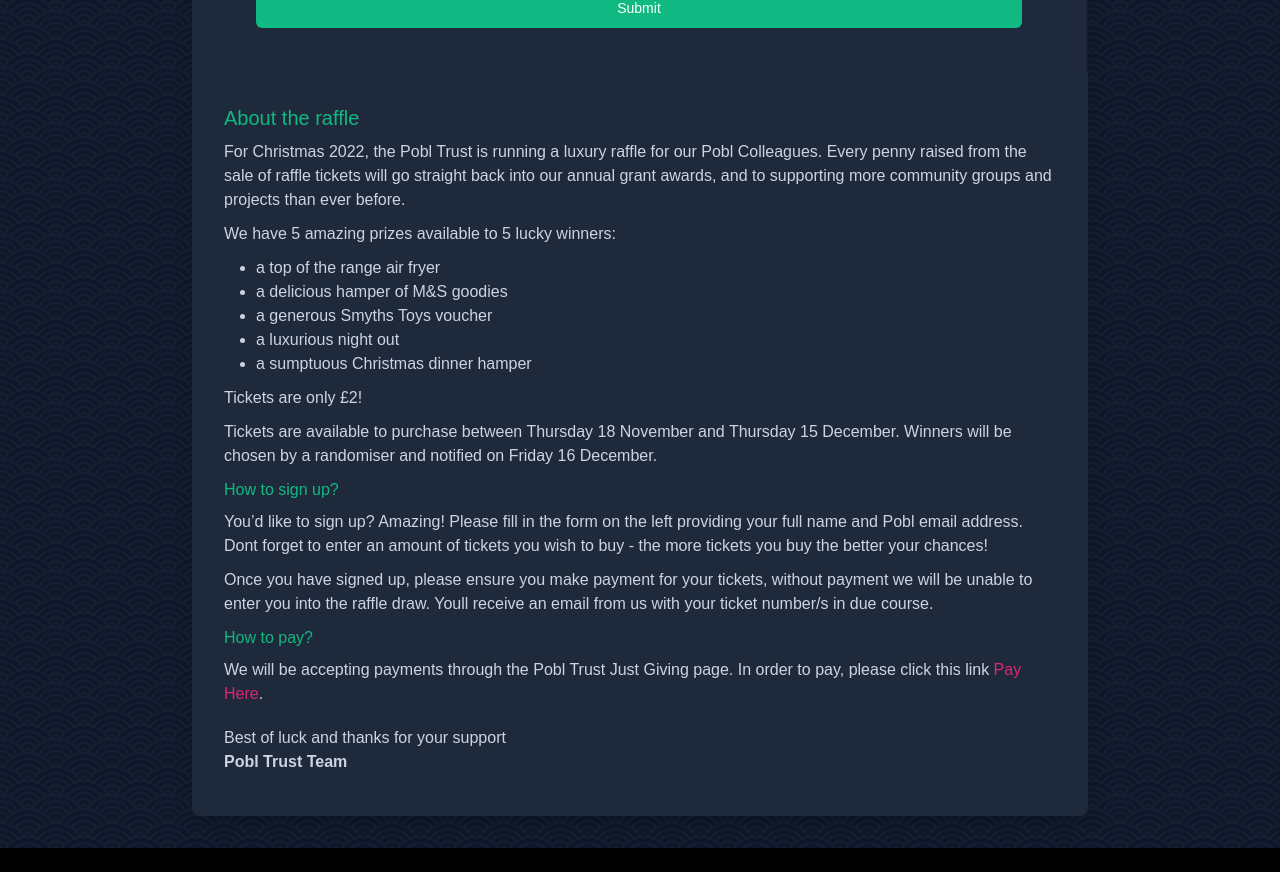
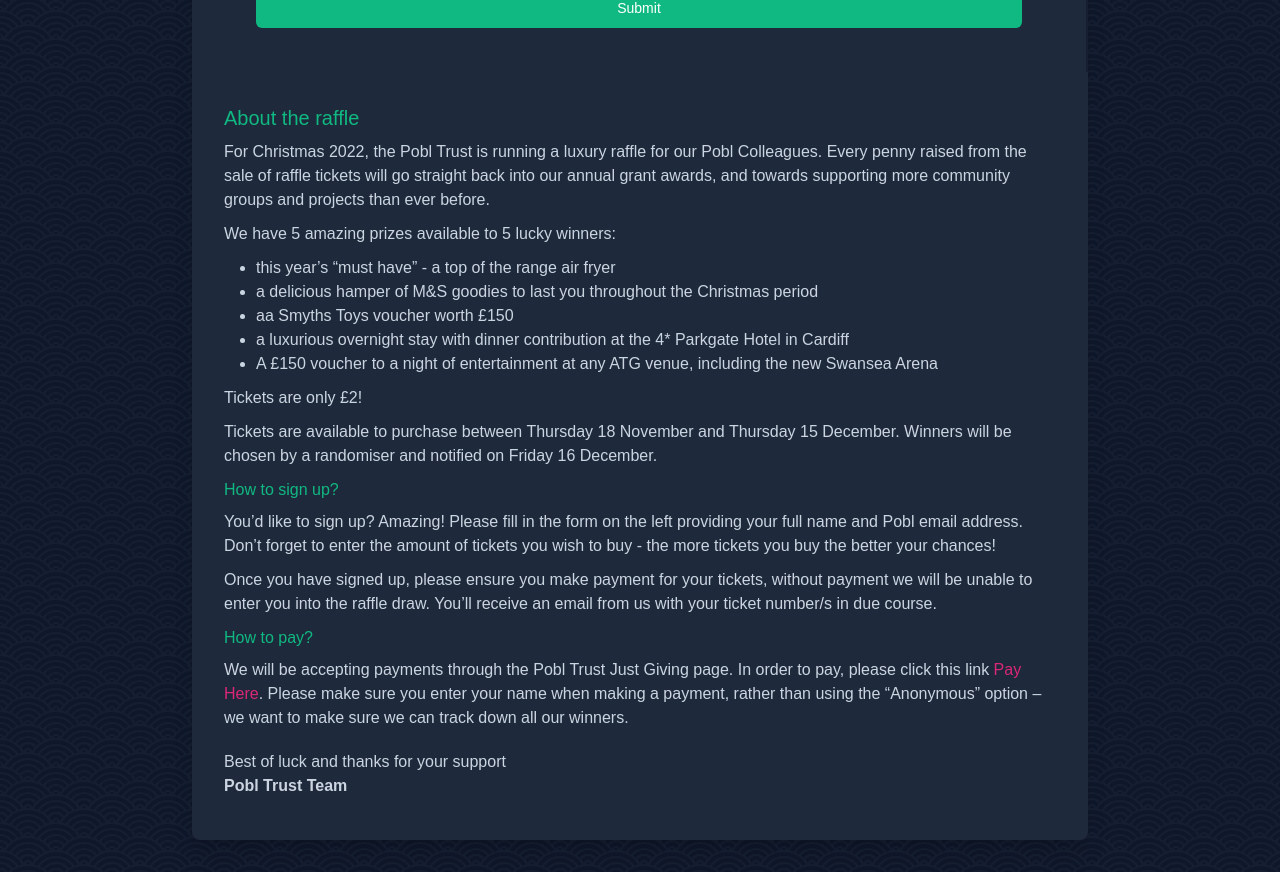
Before and after one commit to PoblGroup/PoblTrust-Raffle, a Next.js app: page /entry in a window 1280 px wide. Shown: the part 396-1268 px from the top of the page. Before the commit the page ends 1244 px from the top, so only its background shows below. Built offline with nearby package versions, Linux system fonts and the light colour scheme.

Commit message:
About raffle info update

```diff
--- a/pages/entry.js
+++ b/pages/entry.js
@@ -26,17 +26,17 @@ const entry = () => {
                         <div className='flex flex-col px-8 py-8'>
                             <h3 className='text-xl text-emerald-500 mb-2'>About the raffle</h3>
                             <p className='mb-2.5 text-slate-300'>
-                                For Christmas 2022, the Pobl Trust is running a luxury raffle for our Pobl Colleagues. Every penny raised from the sale of raffle tickets will go straight back into our annual grant awards, and to supporting more community groups and projects than ever before.
+                            For Christmas 2022, the Pobl Trust is running a luxury raffle for our Pobl Colleagues. Every penny raised from the sale of raffle tickets will go straight back into our annual grant awards, and towards supporting more community groups and projects than ever before.
                             </p>
                             <p className='mb-2.5 text-slate-300'>
                                 We have 5 amazing prizes available to 5 lucky winners:
                             </p>
                             <ul className='mb-2.5 text-slate-300 list-disc ml-8'>
-                                <li>a top of the range air fryer</li>
-                                <li>a delicious hamper of M&S goodies</li>
-                                <li>a generous Smyths Toys voucher </li>
-                                <li>a luxurious night out </li>
-                                <li>a sumptuous Christmas dinner hamper</li>
+                                <li>this year’s “must have” - a top of the range air fryer</li>
+                                <li>a delicious hamper of M&S goodies to last you throughout the Christmas period</li>
+                                <li>aa Smyths Toys voucher worth £150</li>
+                                <li>a luxurious overnight stay with dinner contribution at the 4* Parkgate Hotel in Cardiff</li>
+                                <li>A £150 voucher to a night of entertainment at any ATG venue, including the new Swansea Arena</li>
                             </ul>
                             <p className='mb-2.5 text-slate-300'>
                                 Tickets are only £2!
@@ -47,14 +47,14 @@ const entry = () => {
 
                             <h3 className='text-md text-emerald-500 mb-2'>How to sign up?</h3>
                             <p className='mb-2.5 text-slate-300'>
-                                You’d like to sign up? Amazing! Please fill in the form on the left providing your full name and Pobl email address. Dont forget to enter an amount of tickets you wish to buy - the more tickets you buy the better your chances!
+                            You’d like to sign up? Amazing! Please fill in the form on the left providing your full name and Pobl email address. Don’t forget to enter the amount of tickets you wish to buy - the more tickets you buy the better your chances!
                             </p>
                             <p  className='mb-2.5 text-slate-300'>
-                                Once you have signed up, please ensure you make payment for your tickets, without payment we will be unable to enter you into the raffle draw. Youll receive an email from us with your ticket number/s in due course.
+                            Once you have signed up, please ensure you make payment for your tickets, without payment we will be unable to enter you into the raffle draw. You’ll receive an email from us with your ticket number/s in due course.
                             </p>
 
                             <h3 className='text-md text-emerald-500 mb-2'>How to pay?</h3>
-                            <p className='mb-2.5 text-slate-300'>We will be accepting payments through the Pobl Trust Just Giving page. In order to pay, please click this link <a href='https://www.justgiving.com/campaign/luxuryraffle' className='text-pink-600 hover:underline'>Pay Here</a>.</p>
+                            <p className='mb-2.5 text-slate-300'>We will be accepting payments through the Pobl Trust Just Giving page. In order to pay, please click this link <a href='https://www.justgiving.com/campaign/luxuryraffle' className='text-pink-600 hover:underline'>Pay Here</a>. Please make sure you enter your name when making a payment, rather than using the “Anonymous” option – we want to make sure we can track down all our winners.</p>
 
                             <p className='mt-2.5 mb-2.5 text-slate-300'>Best of luck and thanks for your support <br/><span className='font-bold'>Pobl Trust Team</span></p>
                         </div>
```
